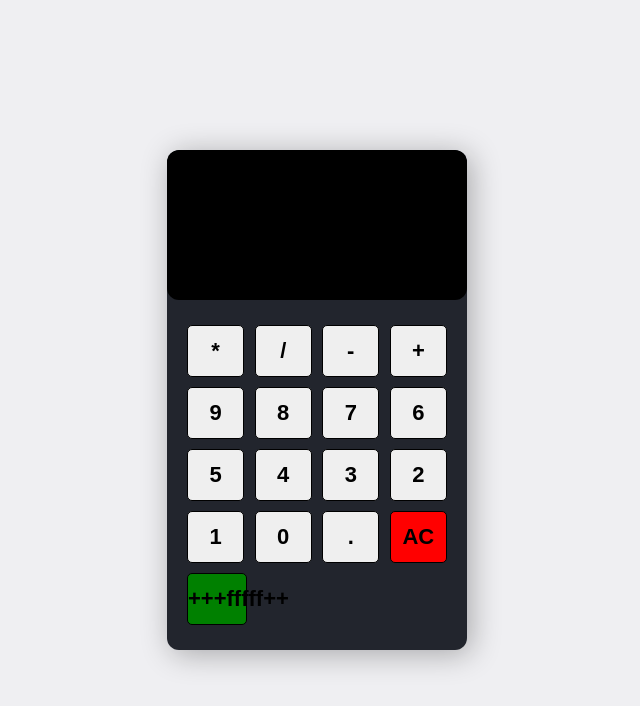
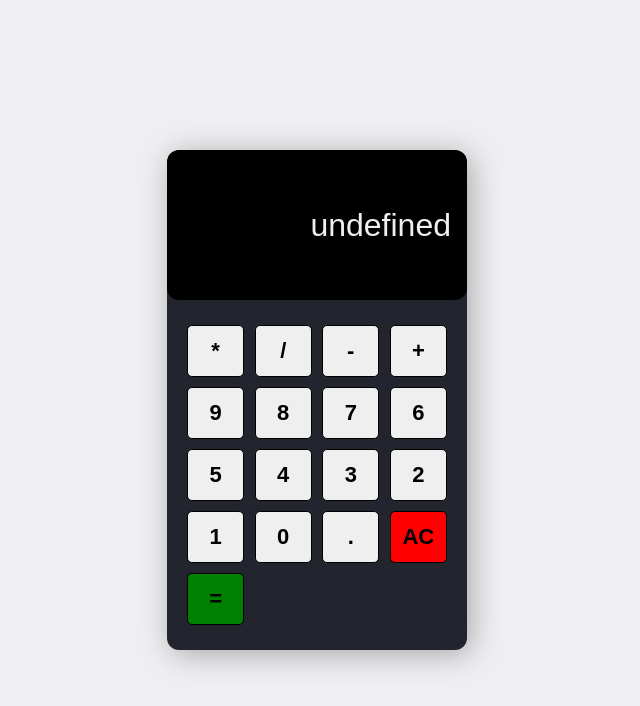
Before and after one commit to GautamGoyal2341/Calculator, a plain HTML site: page index.html in a window 1280 px wide. Both pictures are taken after a click on the button "AC". Shown: the whole page, without its empty margins (323-963 px from the left). Drawn offline with Linux system fonts and the light colour scheme.

Commit message:
js half done

```diff
--- a/index.html
+++ b/index.html
@@ -31,7 +31,7 @@
         <button type="button" class="btn btn-grey" data-num="0">0</button>
         <button type="button" class="btn btn-grey" data-num=".">.</button>
         <button type="button" class="btn btn-AC" >AC</button>
-        <button type="button" class="btn btn-equal" >+++fffff++</button>
+        <button type="button" class="btn btn-equal" >=</button>
       </div>
 
     </section>
@@ -39,7 +39,7 @@
 
 
     <script src="script.js">
-      ok
+
     </script>
   </body>
 </html>
--- a/script.js
+++ b/script.js
@@ -6,9 +6,25 @@
 
 
     let screen = document.querySelector('.screen');
-    let button = document.querySelectorAll('.btn');
+    let buttons = document.querySelectorAll('.btn');
     let clear  = document.getElementById('.btn-clear');
     let ac =     document.getElementById('.btn-equal');
+
+      buttons.forEach(function(button){
+
+        button.addEventListener('click',function(e){
+
+          let value = e.target.dataset.num;
+          screen.value += value;
+
+           })
+
+
+
+      })
+
+
+
 
 
 
```
